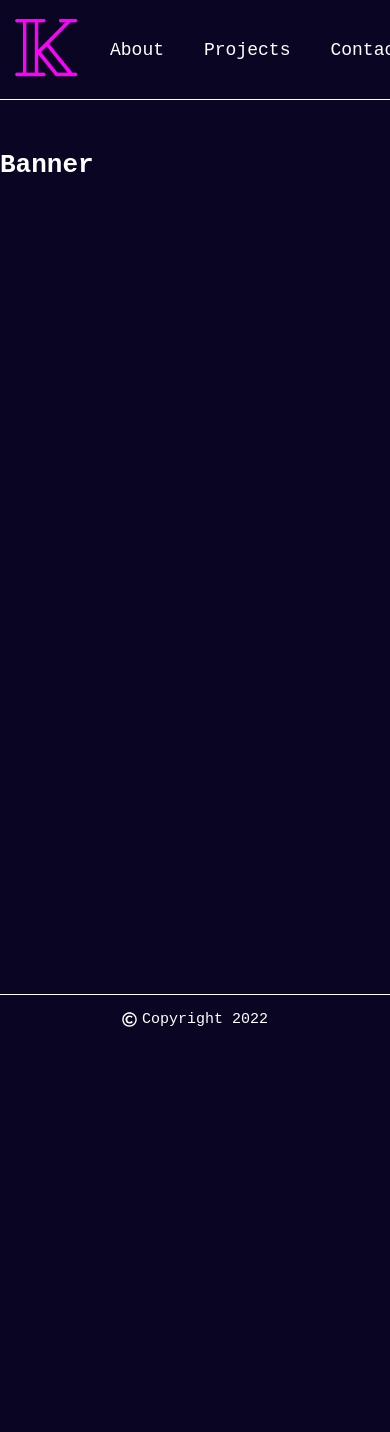
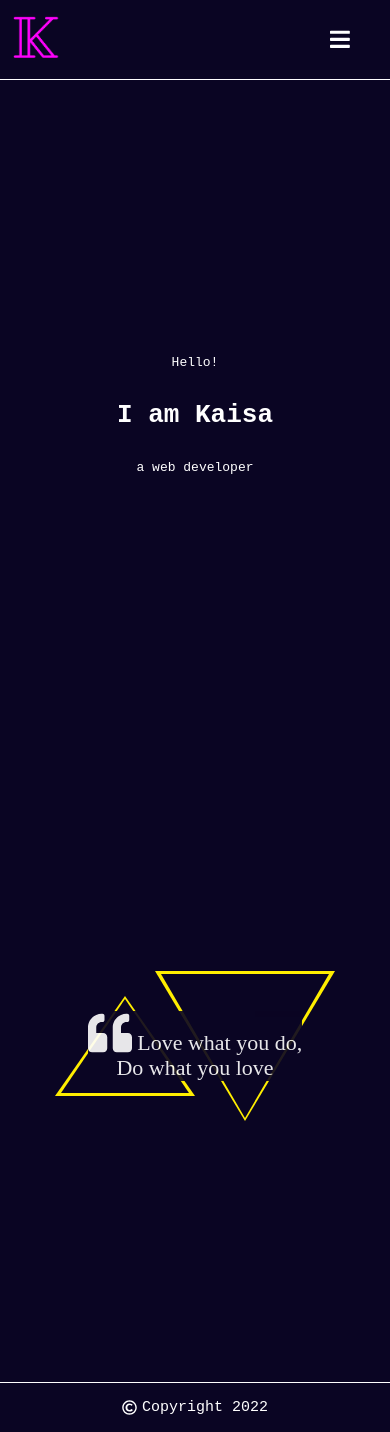
Before and after one commit to KaisaSS/portfolio, a React (Create React App) app: page / in a window 390 px wide. Before the commit the page ends 1044 px from the top, so only its background shows below. Built offline with nearby package versions, Linux system fonts and the light colour scheme.

Commit message:
Make navbar responsive and add content to homepage

```diff
--- a/src/components/banner/Banner.js
+++ b/src/components/banner/Banner.js
@@ -1,7 +1,33 @@
+import "./banner.css";
+
 const Banner = () => {
   return (
     <div className="container">
-      <h1>Banner</h1>
+      <div className="section">
+        <div className="description">
+          <p>Hello!</p>
+          <h1>I am Kaisa</h1>
+          <p>a web developer</p>
+        </div>
+      </div>
+      <div className="section">
+        <div className="triangles">
+          <div className="triangle triangle-up">
+            <div className="triangle-up-front"></div>
+            <div className="triangle-up-back"></div>
+          </div>
+          <div className="triangle triangle-down">
+            <div className="triangle-down-front"></div>
+            <div className="triangle-down-back"></div>
+          </div>
+        </div>
+        <div className="quote-box">
+          <p>
+            <i class="fas fa-quote-left fa-2x" /> Love what you do,
+          </p>
+          <p>Do what you love</p>
+        </div>
+      </div>
     </div>
   );
 };
--- /dev/null
+++ b/src/components/banner/banner.css
@@ -0,0 +1,122 @@
+.section {
+  display: flex;
+  justify-content: center;
+  align-items: center;
+  flex-direction: column;
+  height: 70vh;
+  margin-bottom: 40px;
+}
+
+.description {
+  display: flex;
+  flex-direction: column;
+  gap: 30px;
+  align-items: center;
+}
+
+.triangles {
+  display: flex;
+}
+
+.triangle {
+  display: flex;
+  align-items: center;
+  justify-content: center;
+}
+
+/* Upward triangle */
+.triangle-up-front {
+  border-left: 140px solid transparent;
+  border-right: 140px solid transparent;
+  border-bottom: 200px solid var(--bgColor);
+  position: absolute;
+  z-index: 1;
+}
+
+.triangle-up-back {
+  border-left: 146px solid transparent;
+  border-right: 146px solid transparent;
+  border-bottom: 205px solid var(--yellow);
+}
+
+/* Downward triangle */
+.triangle-down-front {
+  border-left: 140px solid transparent;
+  border-right: 140px solid transparent;
+  border-top: 202px solid var(--bgColor);
+  position: absolute;
+  z-index: 1;
+}
+
+.triangle-down-back {
+  border-left: 146px solid transparent;
+  border-right: 146px solid transparent;
+  border-top: 206px solid var(--yellow);
+}
+
+/* Quote */
+.quote-box {
+  display: flex;
+  flex-direction: column;
+  justify-content: center;
+  align-items: center;
+  position: absolute;
+  margin-left: 10px;
+  margin-bottom: 10px;
+  z-index: 1;
+  background: var(--bgColor);
+  opacity: 0.9;
+  font-family: serif;
+  font-size: 30px;
+  transition: all ease 0.6s;
+}
+
+.quote-box:hover {
+  transform: scale(1.2);
+}
+
+/* Mobile */
+
+@media only screen and (max-width: 700px) {
+  /* Upward triangle */
+  .triangle-up {
+    position: relative;
+    left: 20px;
+  }
+
+  .triangle-up-front {
+    border-left: 64px solid transparent;
+    border-right: 64px solid transparent;
+    border-bottom: 94px solid var(--bgColor);
+  }
+
+  .triangle-up-back {
+    border-left: 70px solid transparent;
+    border-right: 70px solid transparent;
+    border-bottom: 100px solid var(--yellow);
+  }
+
+  /* Downward triangle */
+  .triangle-down {
+    position: relative;
+    right: 20px;
+  }
+
+  .triangle-down-front {
+    border-left: 84px solid transparent;
+    border-right: 84px solid transparent;
+    border-top: 144px solid var(--bgColor);
+  }
+
+  .triangle-down-back {
+    border-left: 90px solid transparent;
+    border-right: 90px solid transparent;
+    border-top: 150px solid var(--yellow);
+  }
+
+  .quote-box {
+    margin-left: 0;
+    margin-bottom: 0;
+    font-size: 22px;
+  }
+}
--- a/src/components/navbar/Navbar.js
+++ b/src/components/navbar/Navbar.js
@@ -1,15 +1,46 @@
+import React, { useEffect, useState } from "react";
 import { Link } from "react-router-dom";
 import logo from "../../images/pinkK.png";
 import "./navbar.css";
 
 const Navbar = () => {
+  const [screenSize, setScreenSize] = useState(null);
+  const [activeMenu, setActiveMenu] = useState(false);
+
+  useEffect(() => {
+    const handleResize = () => setScreenSize(window.innerWidth);
+    window.addEventListener("resize", handleResize);
+    handleResize();
+    return () => window.removeEventListener("resize", handleResize);
+  }, []);
+
+  useEffect(() => {
+    if (screenSize < 700) {
+      setActiveMenu(false);
+    } else {
+      setActiveMenu(true);
+    }
+  }, [screenSize]);
+
+  const handleHamburgerMenuClick = () => {
+    setActiveMenu(!activeMenu);
+  };
+
   return (
-    <div className="navbar">
+    <nav className="navbar">
+      <div className="logo-container">
         <Link to="/">
           <img src={logo} className="logo" alt="logo" />
         </Link>
-      {/* <div className="new-logo">K</div> */}
+        <div className="menu-control" onClick={handleHamburgerMenuClick}>
+          <i className="fas fa-bars fa-lg" />
+        </div>
+      </div>
+      {activeMenu && (
         <div className="nav-options">
+          <Link to="/" className="nav-option">
+            Home
+          </Link>
           <Link to="/about" className="nav-option">
             About
           </Link>
@@ -20,7 +51,8 @@ const Navbar = () => {
             Contact
           </Link>
         </div>
-    </div>
+      )}
+    </nav>
   );
 };
 
--- a/src/components/navbar/navbar.css
+++ b/src/components/navbar/navbar.css
@@ -4,10 +4,12 @@
   justify-content: space-between;
   align-items: center;
   top: 0;
+  left: 0%;
   width: 100%;
   height: 100px;
   border-bottom: 1px solid var(--white);
-  font-size: 18px;
+  background: var(--bgColor);
+  font-size: 17px;
 }
 
 .logo {
@@ -15,11 +17,18 @@
   padding: 10px;
 }
 
-/* .new-logo {
-  font-size: 5em;
-  color: var(--pink);
-  animation: color 10s infinite;
-} */
+.logo-container {
+  display: flex;
+  align-items: center;
+  width: 100%;
+}
+
+.menu-control {
+  margin-left: auto;
+  margin-right: 40px;
+  display: none;
+  cursor: pointer;
+}
 
 .nav-options {
   display: flex;
@@ -29,9 +38,13 @@
 .nav-option {
   align-items: center;
   justify-content: center;
-  padding: 20px;
+  margin: 0 20px;
   text-decoration: none;
   transition: ease 0.3s;
+  color: var(--white);
+  background-color: var(--bgColor);
+  cursor: pointer;
+  z-index: 1;
 }
 
 .nav-option:hover {
@@ -43,20 +56,36 @@
   color: var(--blue);
 }
 
-/* @keyframes color {
-  0% {
-    color: var(--pink);
+@media only screen and (max-width: 700px) {
+  .navbar {
+    height: 80px;
   }
 
-  25% {
-    color: var(--yellow);
+  .nav-options {
+    flex-direction: column;
+    position: absolute;
+    right: 0;
+    margin-right: 0;
+    top: 79px;
   }
 
-  50% {
-    color: var(--green);
+  .nav-option {
+    border: 1px solid white;
+    padding: 10px 20px;
   }
 
-  75% {
-    color: var(--blue);
+  .nav-option:hover {
+    transform: none;
   }
-} */
+
+  .logo {
+    height: 70px;
+    padding: 10px;
+  }
+
+  .menu-control {
+    display: block;
+    position: absolute;
+    right: 0;
+  }
+}
--- a/src/index.css
+++ b/src/index.css
@@ -4,18 +4,22 @@
   --pink: #ff00ff;
   --yellow: #ffee00;
   --white: #ffffff;
+  --bgColor: #0a0523;
 }
 
 * {
   margin: 0;
   padding: 0;
-  background: rgb(10, 5, 35);
   box-sizing: border-box;
+}
+
+body {
   color: var(--white);
+  background: var(--bgColor);
   font-family: monospace;
 }
 
 .container {
-  height: 100vh;
-  margin-top: 150px;
+  width: 100%;
+  padding: 120px 20px 0 20px;
 }
```
Lines whose indentation alone changed are shown as unchanged.
